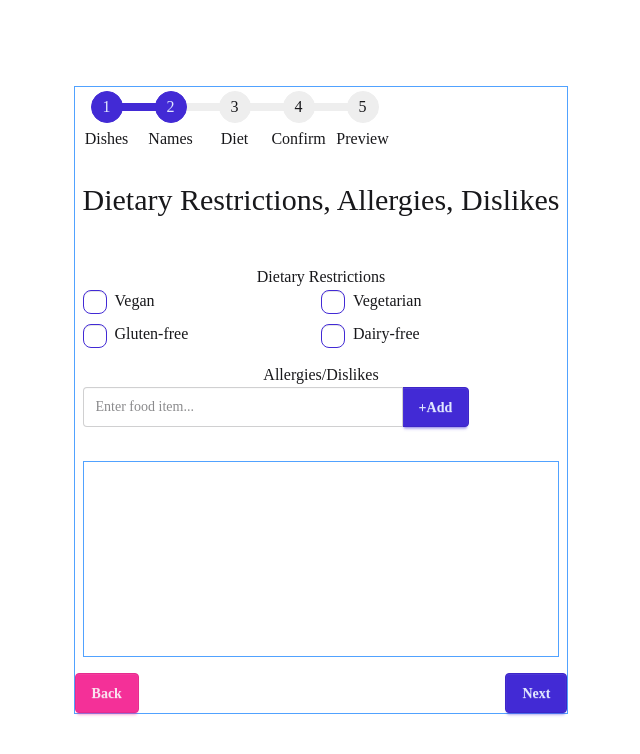
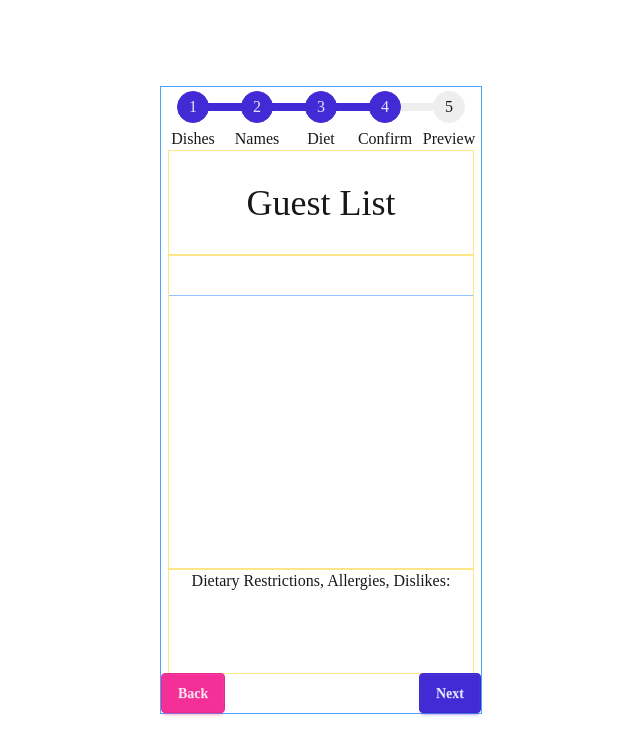
Before and after one commit to ang-riv/dinner-party-generator, a React (Vite) app: page / in a window 1280 px wide. Shown: the top 754 px of the page, without its empty margins (319-959 px from the left). Built offline with nearby package versions, Linux system fonts and the light colour scheme; a web font is replaced by a local one.

Commit message:
Started ConfirmPage layout

```diff
--- a/src/MainApp.jsx
+++ b/src/MainApp.jsx
@@ -3,6 +3,7 @@ import React from "react";
 import IntroPage from "./pages/IntroPage";
 import DishesPage from "./pages/DishesPage";
 import GuestNamePage from "./pages/GuestNamePage";
+import ConfirmPage from "./pages/ConfirmPage";
 import RestrictionsPage from "./pages/RestrictionsPage";
 import GuestProvider from "./components/contexts/GuestProvider";
 import RestrictionProvider from "./components/contexts/RestrictionProvider";
@@ -13,10 +14,11 @@ function MainApp() {
     <div className="flex justify-center items-center w-screen h-screen">
       <GuestProvider>
         <div className="border border-blue-400 flex flex-col justify-between h-11/14">
-          <Steps active={1} />
-          <RestrictionProvider>
+          <Steps active={3} />
+          {/* <RestrictionProvider>
             <RestrictionsPage />
-          </RestrictionProvider>
+          </RestrictionProvider> */}
+          <ConfirmPage />
           <NavButtons />
         </div>
       </GuestProvider>
--- a/src/components/Steps.jsx
+++ b/src/components/Steps.jsx
@@ -8,8 +8,16 @@ const Steps = ({ active }) => {
     const inactiveSteps = "step";
     const activeSteps = "step step-primary";
     i <= active
-      ? steps.push(<li className={activeSteps}>{stepTitle}</li>)
-      : steps.push(<li className={inactiveSteps}>{stepTitle}</li>);
+      ? steps.push(
+          <li key={stepTitle} className={activeSteps}>
+            {stepTitle}
+          </li>
+        )
+      : steps.push(
+          <li key={stepTitle} className={inactiveSteps}>
+            {stepTitle}
+          </li>
+        );
   }
   return (
     <div className="h-fit">
--- a/src/components/contexts/RestrictionProvider.jsx
+++ b/src/components/contexts/RestrictionProvider.jsx
@@ -1,7 +1,22 @@
 import React, { useState } from "react";
 import { RestrictionsContext } from "./RestrictionsContext";
 function RestrictionProvider({ children }) {
-  return <RestrictionsContext value={{}}>{children}</RestrictionsContext>;
+  // * diet checkboxes
+  const [dietRestrictions, setDietRestrictions] = useState([]);
+  // * input for allergies/dislikes
+  const [foodRestrictions, setFoodRestrictions] = useState([]);
+  return (
+    <RestrictionsContext
+      value={{
+        dietRestrictions,
+        setDietRestrictions,
+        foodRestrictions,
+        setFoodRestrictions,
+      }}
+    >
+      {children}
+    </RestrictionsContext>
+  );
 }
 
 export default RestrictionProvider;
--- /dev/null
+++ b/src/pages/ConfirmPage.jsx
@@ -0,0 +1,24 @@
+import React, { useState, useEffect } from "react";
+import { RestrictionsContext } from "../components/contexts/RestrictionsContext";
+import { GuestContext } from "../components/contexts/GuestContext";
+const ConfirmPage = () => {
+  return (
+    <div className="h-10/12 px-2">
+      <h2 className="h-2/10 outline outline-amber-200 flex justify-center items-center text-4xl">
+        Guest List
+      </h2>
+      {/* name + pref */}
+      <div className="h-6/10 outline outline-amber-200">
+        <div className="w-full h-1/8 outline outline-blue-300"></div>
+      </div>
+      {/* restrictions */}
+      <div className="h-2/10 outline outline-amber-200">
+        <h3 className="text-center">
+          Dietary Restrictions, Allergies, Dislikes:
+        </h3>
+      </div>
+    </div>
+  );
+};
+
+export default ConfirmPage;
--- a/src/pages/RestrictionsPage.jsx
+++ b/src/pages/RestrictionsPage.jsx
@@ -1,10 +1,13 @@
-import React, { useEffect, useRef, useState } from "react";
+import React, { useEffect, useRef, useState, useContext } from "react";
+import { RestrictionsContext } from "../components/contexts/RestrictionsContext";
 const RestrictionsPage = () => {
+  const {
+    dietRestrictions,
+    setDietRestrictions,
+    foodRestrictions,
+    setFoodRestrictions,
+  } = useContext(RestrictionsContext);
   const inputRef = useRef(null);
-  // * checkboxes
-  const [dietRestrictions, setDietRestrictions] = useState([]);
-  // * using input for allergies/dislikes
-  const [foodRestrictions, setFoodRestrictions] = useState([]);
   const [restrictionName, setRestrictionName] = useState("");
   const diets = ["Vegan", "Vegetarian", "Gluten-free", "Dairy-free"];
 
@@ -15,6 +18,7 @@ const RestrictionsPage = () => {
   const [search, setSearch] = useState("");
   const [showError, setShowError] = useState(false);
   const [restrictionCap, setRestrictionCap] = useState(false);
+
   useEffect(() => {
     // * search foodItem
     const searchIngredient = async (ingredient) => {
@@ -55,7 +59,9 @@ const RestrictionsPage = () => {
     }
 
     // cap off number of allergies/dislikes at 10
-    if (foodRestrictions.length >= 10) setRestrictionCap(true);
+    foodRestrictions.length >= 2
+      ? setRestrictionCap(true)
+      : setRestrictionCap(false);
   }, [search, foodRestrictions]);
 
   const handleDiet = (e) => {
@@ -68,6 +74,11 @@ const RestrictionsPage = () => {
       setDietRestrictions(newArr);
     }
   };
+
+  const handleRemove = (foodItem) => {
+    const updatedArr = foodRestrictions.filter((food) => food != foodItem);
+    setFoodRestrictions(updatedArr);
+  };
   return (
     <div className="h-10/12 px-2 flex flex-col justify-around">
       <h2 className="h-1/8 text-3xl text-center flex justify-center items-center">
@@ -75,7 +86,7 @@ const RestrictionsPage = () => {
       </h2>
       {/* diet restrictions checkboxes */}
       <div className="h-1/8">
-        <h3 className="text-center">Dietary Restrictions</h3>
+        <h3 className="text-center mb-1">Dietary Restrictions</h3>
         <div className="flex flex-wrap">
           {diets.map((diet) => (
             <label key={diet} className="w-1/2 mb-2">
@@ -93,7 +104,7 @@ const RestrictionsPage = () => {
       </div>
       {/* allergies/dislikes */}
       <div className="h-1/8">
-        <h3 className="text-center">Allergies/Dislikes</h3>
+        <h3 className="text-center mb-1">Allergies/Dislikes</h3>
         <div className="join w-full ">
           <input
             type="text"
@@ -107,10 +118,12 @@ const RestrictionsPage = () => {
             placeholder="Enter food item..."
             pattern="[A-Za-z]*"
             onChange={(e) => setRestrictionName(e.target.value)}
+            disabled={restrictionCap}
           />
           <button
             className="btn btn-primary join-item"
             onClick={() => setSearch(restrictionName)}
+            disabled={restrictionCap}
           >
             +Add
           </button>
@@ -143,8 +156,16 @@ const RestrictionsPage = () => {
             ) : (
               <div className="h-full w-full flex flex-col items-start p-1">
                 {foodRestrictions.map((foodItem) => (
-                  <div className="w-1/2 h-1/5 flex items-center mb-1">
-                    <button className="btn btn-primary btn-xs mr-1">X</button>
+                  <div
+                    key={foodItem}
+                    className="w-1/2 h-1/5 flex items-center mb-1"
+                  >
+                    <button
+                      className="btn btn-primary btn-xs mr-1"
+                      onClick={() => handleRemove(foodItem)}
+                    >
+                      X
+                    </button>
                     <p>{foodItem}</p>
                   </div>
                 ))}
```
